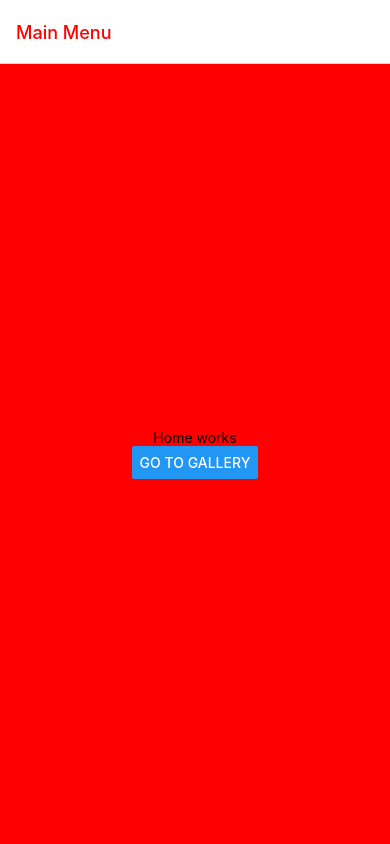
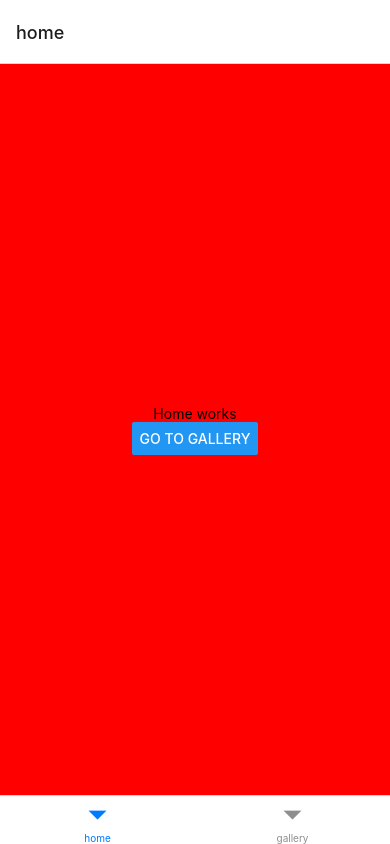
Before and after one commit to fmacedosantos/react-nav, a React Native app: screen / in a window 390 px wide. Built offline with nearby package versions, Linux system fonts and the light colour scheme.

Commit message:
Utilizando o bottom tabs

```diff
--- a/src/routes/index.tsx
+++ b/src/routes/index.tsx
@@ -1,12 +1,13 @@
 import { NavigationContainer } from "@react-navigation/native";
 // contexto
 import { StackRoutes } from "./stack.routes";
+import { BottomTabRoutes } from "./bottom-tabs.routes";
 
 // caixa de contexto
 export function Routes(){
     return(
         <NavigationContainer>
-            <StackRoutes/>
+            <BottomTabRoutes/>
         </NavigationContainer>
     )
 }
```
